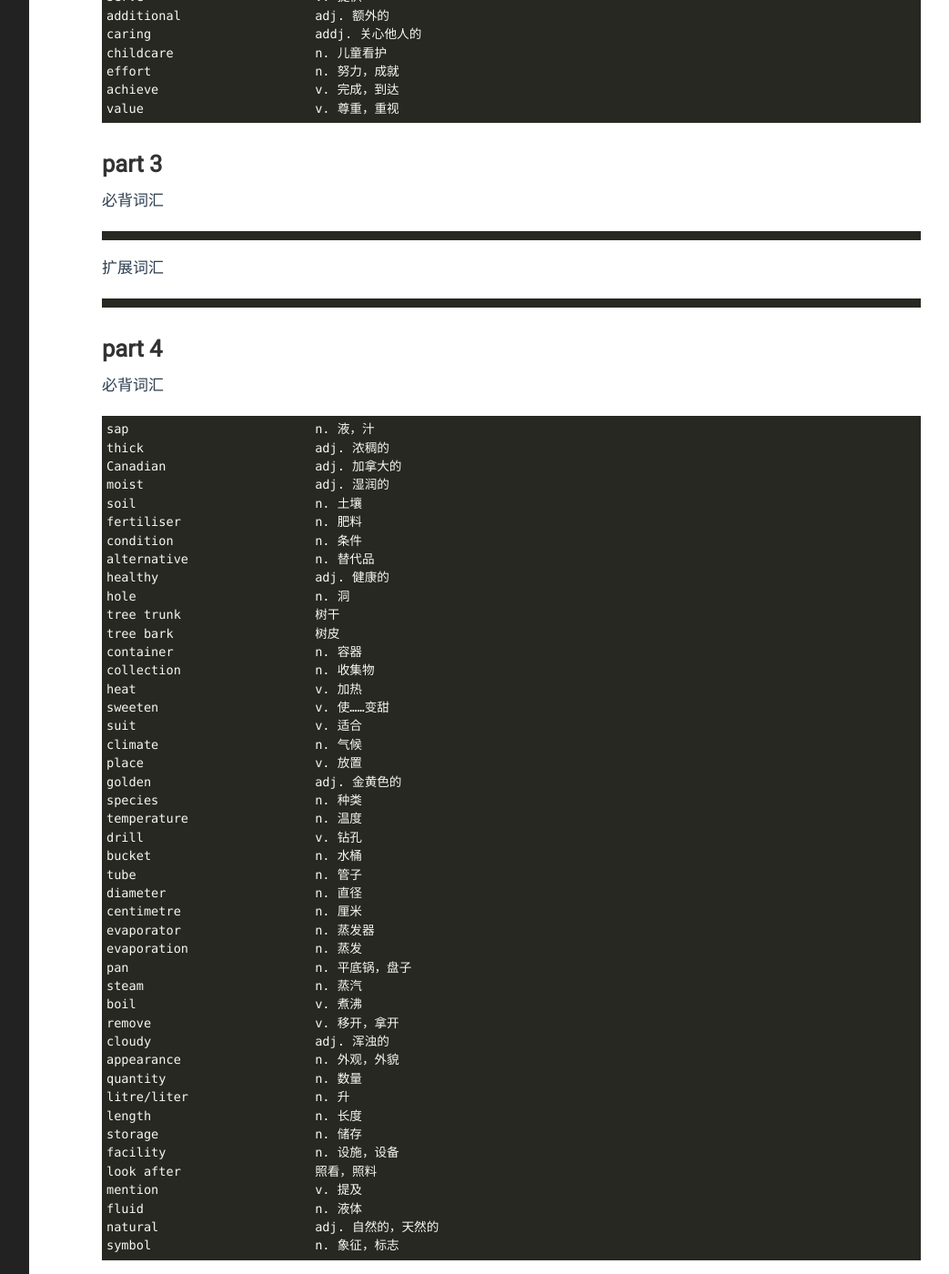
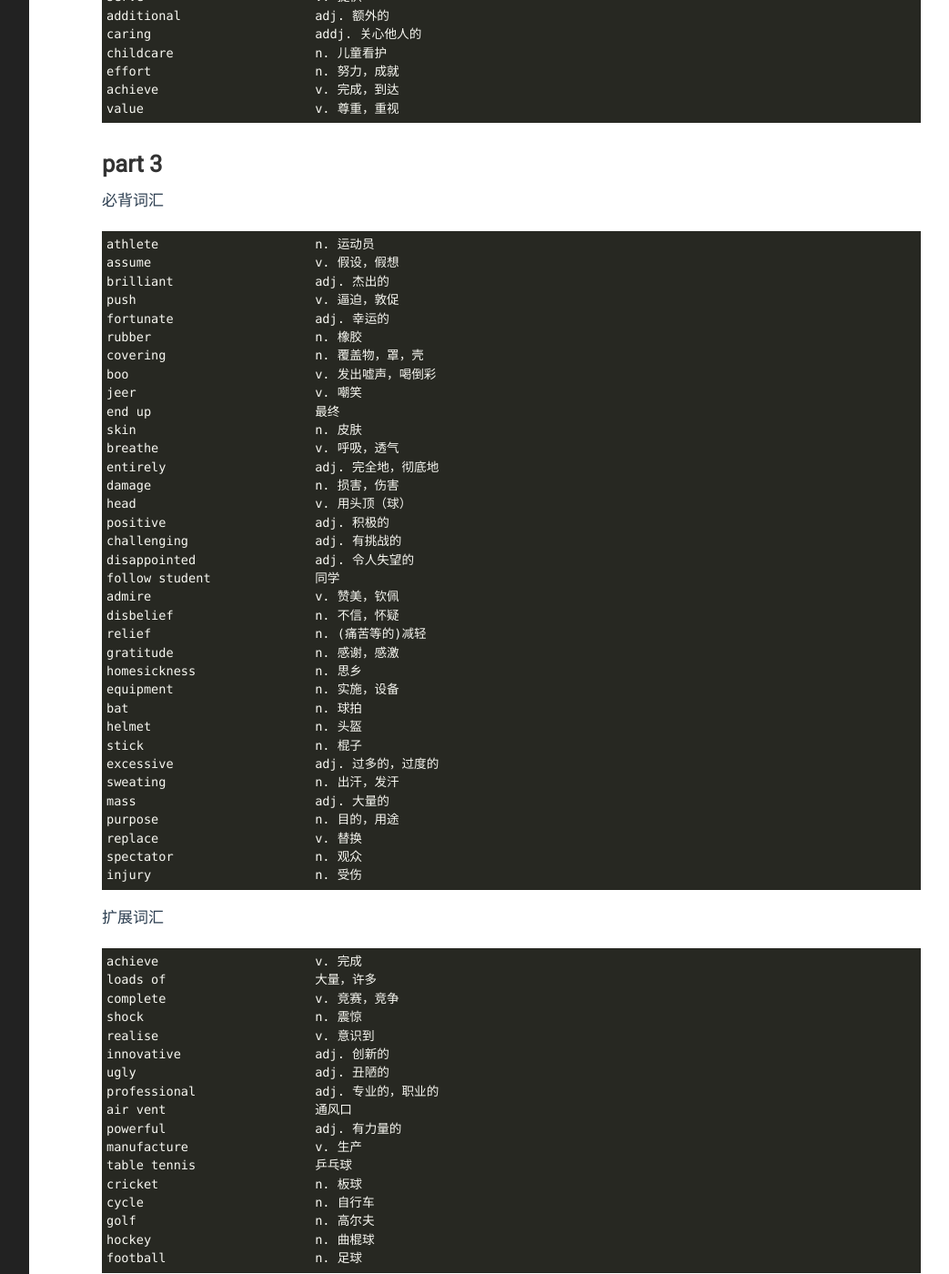
Before and after one commit to yejinp/yejinp.github.io, a Jekyll site: the page built from _posts/2023-06-03-vocabularies for IELTS 17-4 general Training.markdown, in a window 1280 px wide and 1400 px high, scrolled down 2714 px. Shown: the whole window at 91% size, without its empty margins (188-1231 px from the left). Built offline with Jekyll 4.4.1, drawn with Linux system fonts in a browser that asks for light colours.

Commit message:
add new vocabulary

````diff
--- a/_posts/2023-06-03-vocabularies for IELTS 17-4 general Training.markdown
+++ b/_posts/2023-06-03-vocabularies for IELTS 17-4 general Training.markdown
@@ -138,10 +138,62 @@ value                       v. 尊重，重视
 # part 3 #
 必背词汇
 ```
+athlete                     n. 运动员
+assume                      v. 假设，假想
+brilliant                   adj. 杰出的
+push                        v. 逼迫，敦促
+fortunate                   adj. 幸运的
+rubber                      n. 橡胶
+covering                    n. 覆盖物，罩，壳
+boo                         v. 发出嘘声，喝倒彩
+jeer                        v. 嘲笑
+end up                      最终
+skin                        n. 皮肤
+breathe                     v. 呼吸，透气
+entirely                    adj. 完全地，彻底地
+damage                      n. 损害，伤害
+head                        v. 用头顶（球）
+positive                    adj. 积极的
+challenging                 adj. 有挑战的
+disappointed                adj. 令人失望的
+follow student              同学
+admire                      v. 赞美，钦佩
+disbelief                   n. 不信，怀疑
+relief                      n. (痛苦等的)减轻
+gratitude                   n. 感谢，感激
+homesickness                n. 思乡
+equipment                   n. 实施，设备
+bat                         n. 球拍
+helmet                      n. 头盔
+stick                       n. 棍子
+excessive                   adj. 过多的，过度的
+sweating                    n. 出汗，发汗
+mass                        adj. 大量的
+purpose                     n. 目的，用途
+replace                     v. 替换
+spectator                   n. 观众
+injury                      n. 受伤
 ```
 扩展词汇
 
 ```
+achieve                     v. 完成
+loads of                    大量，许多
+complete                    v. 竞赛，竞争
+shock                       n. 震惊
+realise                     v. 意识到
+innovative                  adj. 创新的
+ugly                        adj. 丑陋的
+professional                adj. 专业的，职业的
+air vent                    通风口
+powerful                    adj. 有力量的
+manufacture                 v. 生产
+table tennis                乒乓球
+cricket                     n. 板球
+cycle                       n. 自行车
+golf                        n. 高尔夫
+hockey                      n. 曲棍球
+football                    n. 足球
 ```
 # part 4 #
 必背词汇
````
